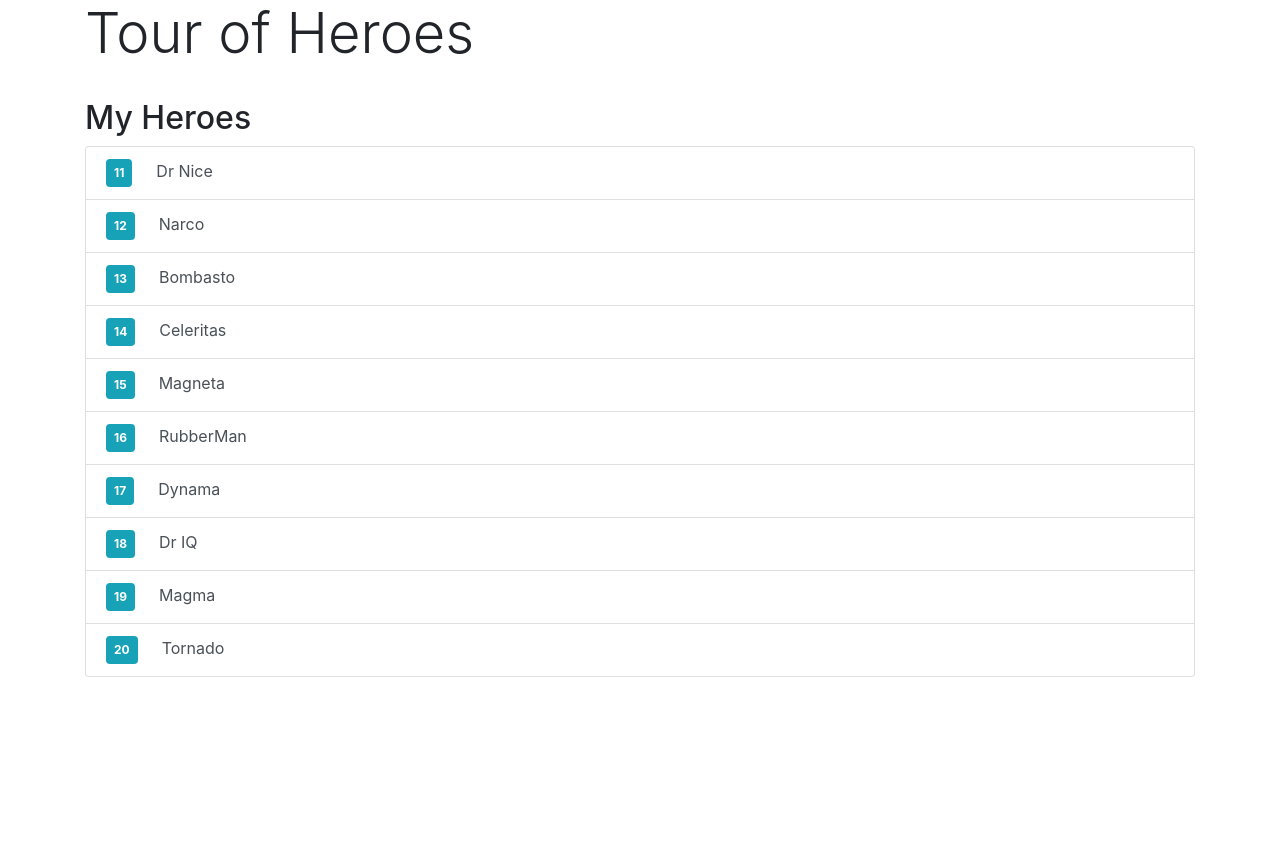
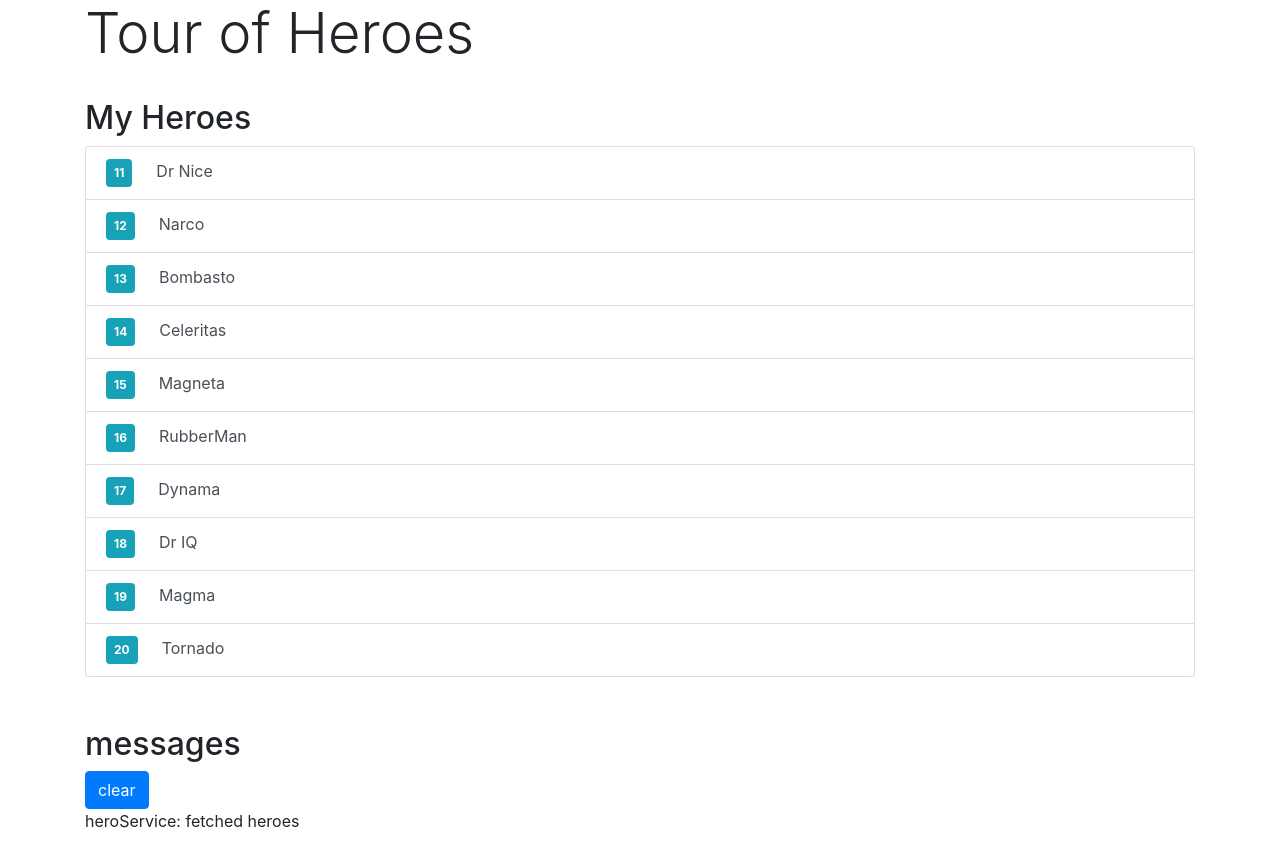
Before and after one commit to webceyhan/ng-heroes-app, an Angular app: page /messages in a window 1280 px wide. Before the commit the page ends 800 px from the top, so only its background shows below. Built offline with nearby package versions, Linux system fonts and the light colour scheme.

Commit message:
message service impl

```diff
--- a/src/app/app.component.html
+++ b/src/app/app.component.html
@@ -4,4 +4,6 @@
     <br>
 
     <app-heroes></app-heroes>
+
+    <app-messages></app-messages>
 </div>
--- a/src/app/app.module.ts
+++ b/src/app/app.module.ts
@@ -6,9 +6,10 @@ import { NgbModule } from '@ng-bootstrap/ng-bootstrap';
 import { AppComponent } from './app.component';
 import { HeroesComponent } from './heroes/heroes.component';
 import { HeroDetailComponent } from './hero-detail/hero-detail.component';
+import { MessagesComponent } from './messages/messages.component';
 
 @NgModule({
-    declarations: [AppComponent, HeroesComponent, HeroDetailComponent],
+    declarations: [AppComponent, HeroesComponent, HeroDetailComponent, MessagesComponent],
     imports: [BrowserModule, NgbModule, FormsModule],
     providers: [],
     bootstrap: [AppComponent],
--- a/src/app/hero.service.ts
+++ b/src/app/hero.service.ts
@@ -3,14 +3,16 @@ import { Injectable } from '@angular/core';
 import { Hero } from './hero';
 import { HEROES } from './mock-heroes';
 import { Observable, of } from 'rxjs';
+import { MessageService } from './message.service';
 
 @Injectable({
     providedIn: 'root',
 })
 export class HeroService {
-    constructor() {}
+    constructor(private messageSvc: MessageService) {}
 
     getHeroes(): Observable<Hero[]> {
+        this.messageSvc.add('heroService: fetched heroes');
         return of(HEROES);
     }
 }
--- a/src/app/heroes/heroes.component.ts
+++ b/src/app/heroes/heroes.component.ts
@@ -1,8 +1,8 @@
 import { Component, OnInit } from '@angular/core';
 
 import { Hero } from '../hero';
-import { HEROES } from '../mock-heroes';
 import { HeroService } from '../hero.service';
+import { MessageService } from '../message.service';
 
 @Component({
     selector: 'app-heroes',
@@ -13,13 +13,17 @@ export class HeroesComponent implements OnInit {
     heroes: Hero[];
     selectedHero: Hero;
 
-    constructor(private heroSvc:HeroService) {}
+    constructor(
+        private heroSvc: HeroService,
+        private messageSvc: MessageService
+    ) {}
 
     ngOnInit(): void {
-        this.heroSvc.getHeroes().subscribe(heroes => this.heroes = heroes);
+        this.heroSvc.getHeroes().subscribe((heroes) => (this.heroes = heroes));
     }
 
     onSelect(hero: Hero): void {
         this.selectedHero = hero;
+        this.messageSvc.add(`heroService: selected hero id=${hero.id}`);
     }
 }
--- /dev/null
+++ b/src/app/message.service.ts
@@ -0,0 +1,18 @@
+import { Injectable } from '@angular/core';
+
+@Injectable({
+    providedIn: 'root',
+})
+export class MessageService {
+    messages: string[] = [];
+
+    constructor() {}
+
+    add(message: string) {
+        this.messages.push(message);
+    }
+
+    clear() {
+        this.messages = [];
+    }
+}
--- /dev/null
+++ b/src/app/messages/messages.component.html
@@ -0,0 +1,9 @@
+<div *ngIf="messageSvc.messages.length">
+    <h2>messages</h2>
+
+    <button class="btn btn-primary" (click)="messageSvc.clear()">clear</button>
+
+    <p *ngFor="let message of messageSvc.messages">
+        {{ message }}
+    </p>
+</div>
--- /dev/null
+++ b/src/app/messages/messages.component.ts
@@ -0,0 +1,16 @@
+import { Component, OnInit } from '@angular/core';
+import { MessageService } from '../message.service';
+
+@Component({
+  selector: 'app-messages',
+  templateUrl: './messages.component.html',
+  styleUrls: ['./messages.component.css']
+})
+export class MessagesComponent implements OnInit {
+
+  constructor(public messageSvc:MessageService) { }
+
+  ngOnInit(): void {
+  }
+
+}
```
Also changed, not shown: src/app/messages/messages.component.css (added), 2 other files (tests, documents, lock files or other folders).
